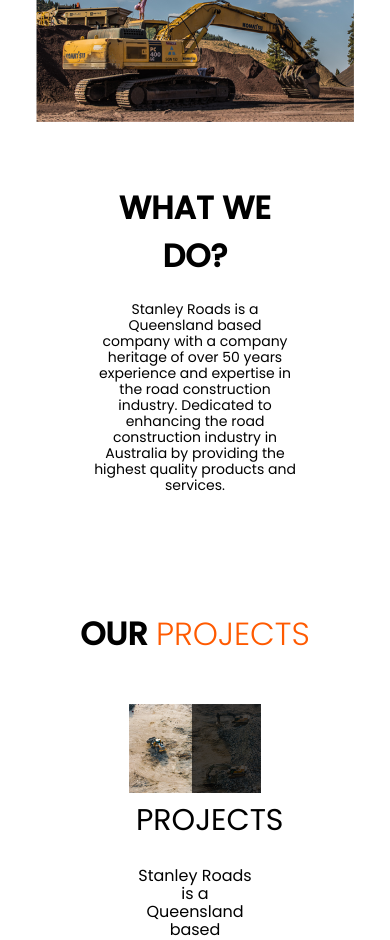
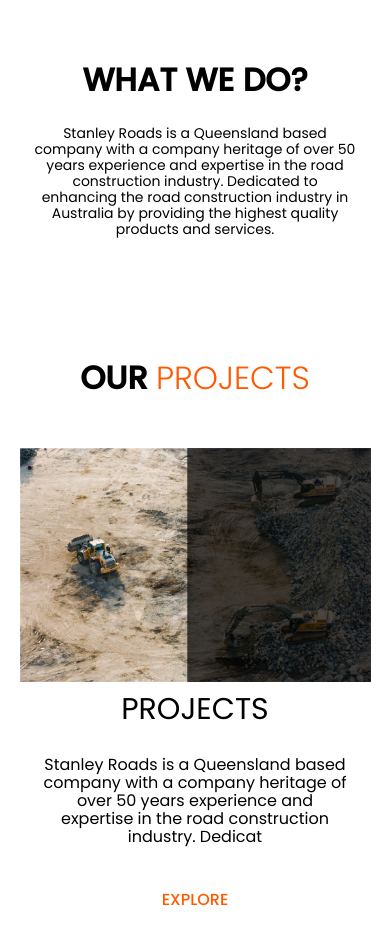
Before and after one commit to tielass/asfalting-website, a React (Create React App) app: page / in a window 390 px wide. Shown: the part 1060-2000 px from the top of the page. Built offline with nearby package versions, Linux system fonts and the light colour scheme.

Commit message:
small screen fixes

```diff
--- a/src/App.css
+++ b/src/App.css
@@ -67,6 +67,10 @@
     padding: 16px 18px;
   }
 
+  .aboutUs .textBox {
+    padding: 40px 16px;
+  }
+
   .topSide {
     flex-direction: column;
     align-items: center;
@@ -87,8 +91,8 @@
     width: 90%;
   }
 
-  .projects--container{
-    position: unset;
+  .projects .projects--container{
+    width: 100%;
   }
 
   .projects .projects--container .projectsInfo {
```
